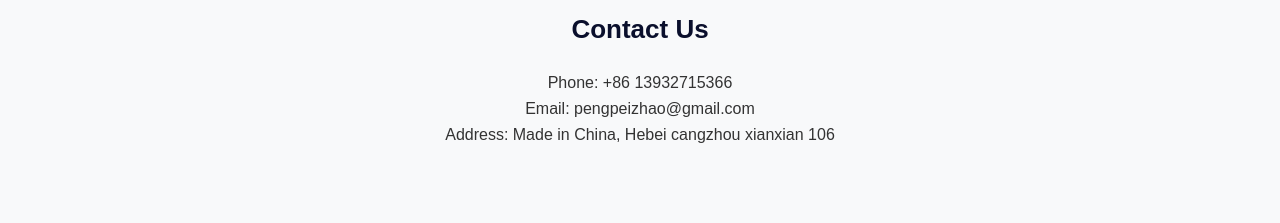
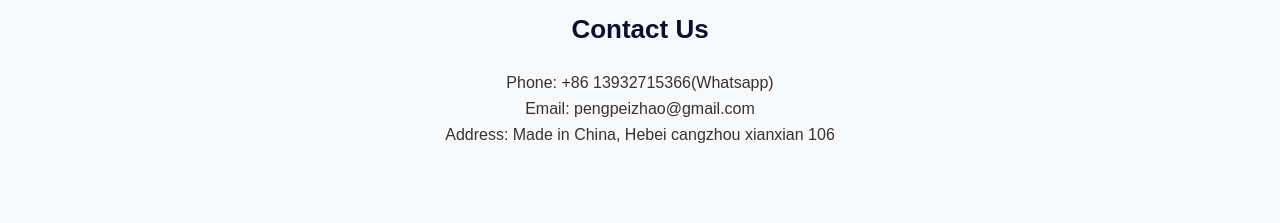
Before and after one commit to rlus163/81929.github.io, a plain HTML site: page index.html in a window 1280 px wide. Shown: the part 2454-2677 px from the top of the page. Drawn offline with Linux system fonts and the light colour scheme; no server answers.

Commit message:
Add files via upload

```diff
--- a/index.html
+++ b/index.html
@@ -187,7 +187,7 @@
 <div class="section" id="contact">
   <h2>Contact Us</h2>
   <p>
-    Phone: +86 13932715366<br>
+    Phone: +86 13932715366(Whatsapp)<br>
     Email: pengpeizhao@gmail.com<br>
     Address: Made in China, Hebei cangzhou xianxian 106<br><br>
     <!--<img src="images/qrcode.png" alt="QR Code" style="width:150px;margin-top:10px;">-->
```
